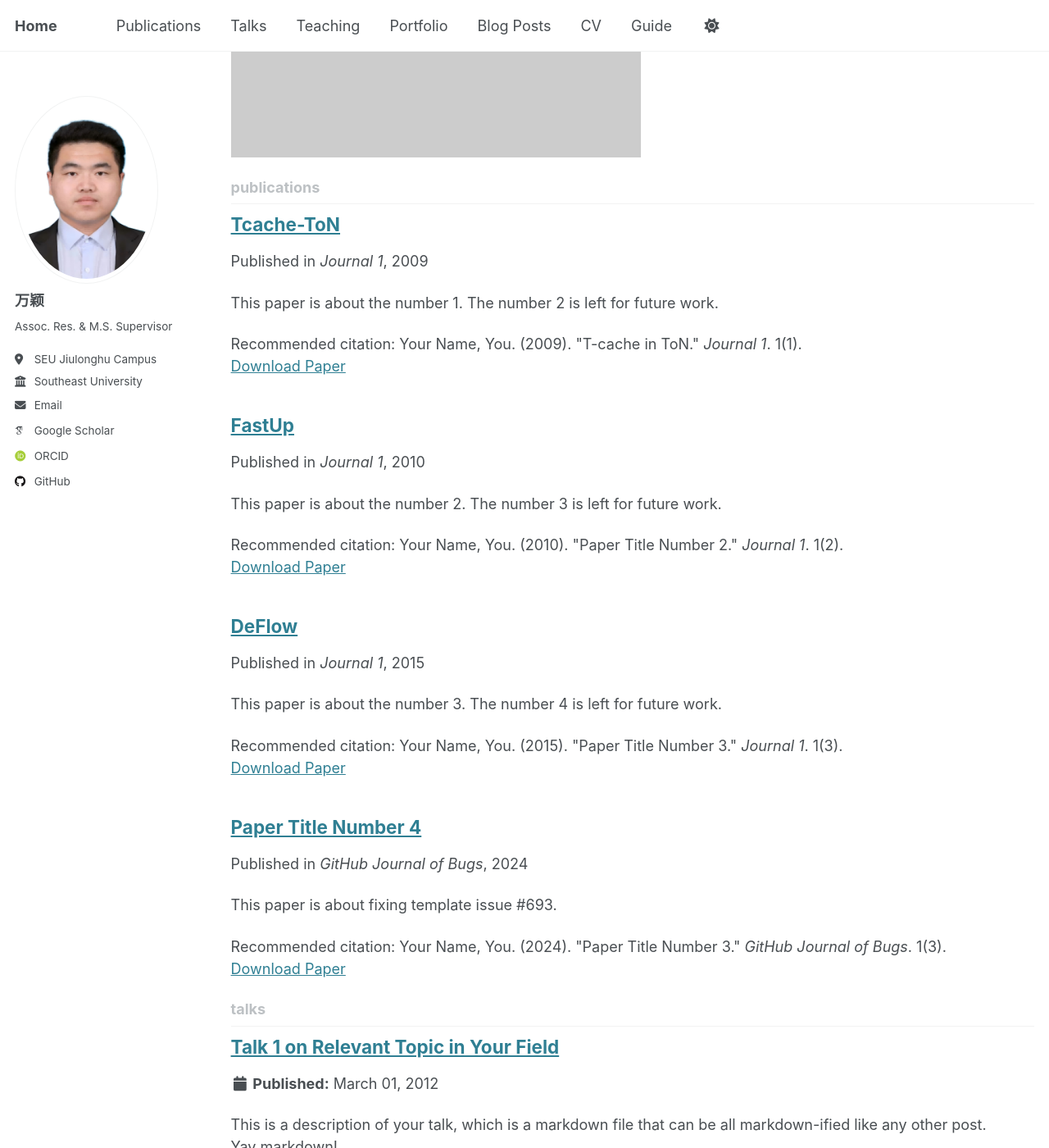
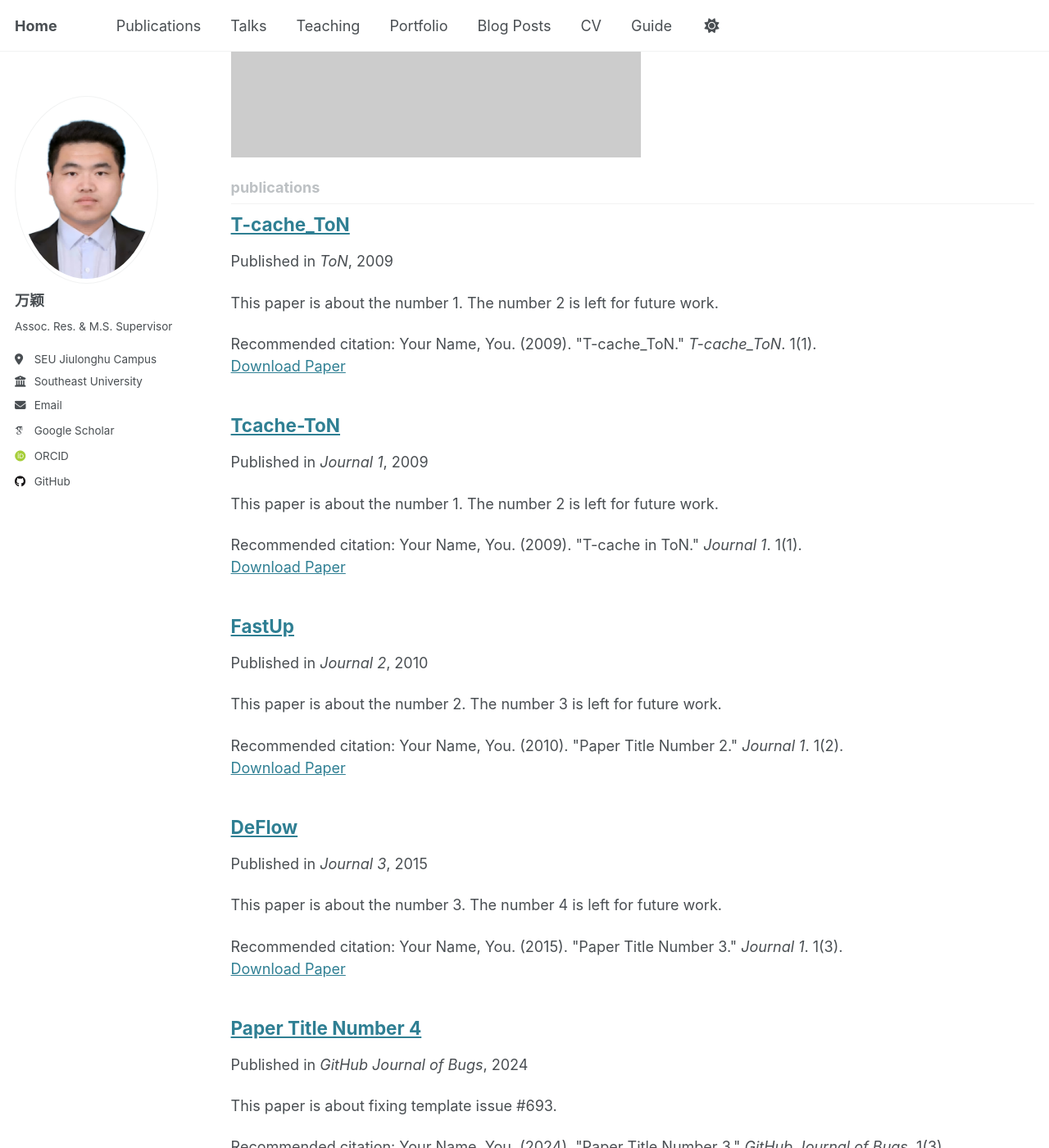
Before and after one commit to wany16/wany16.github.io, a Jekyll site: the page built from _pages/collection-archive.html, in a window 1280 px wide and 1400 px high, scrolled down 893 px. Shown: the whole window at 82% size. Built offline with Jekyll 4.4.1, drawn with Linux system fonts in a browser that asks for light colours; some web fonts are replaced.

Commit message:
add pubs

```diff
--- /dev/null
+++ b/_publications/2009-10-01-T-cache_ToN.md
@@ -0,0 +1,16 @@
+---
+title: "T-cache_ToN"
+collection: publications
+permalink: /publication/2009-10-01-T-cache_ToN
+excerpt: 'This paper is about the number 1. The number 2 is left for future work.'
+date: 2009-10-01
+venue: 'ToN'
+paperurl: 'http://wany16.github.io/files/T-cache_ToN.pdf'
+citation: 'Your Name, You. (2009). &quot;T-cache_ToN.&quot; <i>T-cache_ToN</i>. 1(1).'
+---
+
+<a href='http://wany16.github.io/files/T-cache_ToN.pdf'>Download paper here</a>
+
+This paper is about the number 1. The number 2 is left for future work.
+
+Recommended citation: Your Name, You. (2009). "T-cache_ToN." <i>T-cache_ToN</i>. 1(1).
--- a/_publications/2010-10-01-paper-title-number-2.md
+++ b/_publications/2010-10-01-paper-title-number-2.md
@@ -4,7 +4,7 @@ collection: publications
 permalink: /publication/2010-10-01-paper-title-number-2
 excerpt: 'This paper is about the number 2. The number 3 is left for future work.'
 date: 2010-10-01
-venue: 'Journal 1'
+venue: 'Journal 2'
 paperurl: 'http://academicpages.github.io/files/paper2.pdf'
 citation: 'Your Name, You. (2010). &quot;Paper Title Number 2.&quot; <i>Journal 1</i>. 1(2).'
 ---
--- a/_publications/2015-10-01-paper-title-number-3.md
+++ b/_publications/2015-10-01-paper-title-number-3.md
@@ -4,7 +4,7 @@ collection: publications
 permalink: /publication/2015-10-01-paper-title-number-3
 excerpt: 'This paper is about the number 3. The number 4 is left for future work.'
 date: 2015-10-01
-venue: 'Journal 1'
+venue: 'Journal 3'
 paperurl: 'http://academicpages.github.io/files/paper3.pdf'
 citation: 'Your Name, You. (2015). &quot;Paper Title Number 3.&quot; <i>Journal 1</i>. 1(3).'
 ---
--- a/markdown_generator/publications.py
+++ b/markdown_generator/publications.py
@@ -64,6 +64,7 @@ def html_escape(text):
 # In[5]:
 
 import os
+myCnt= 0
 for row, item in publications.iterrows():
 
     md_filename = str(item.pub_date) + "-" + item.url_slug + ".md"
@@ -106,4 +107,6 @@ for row, item in publications.iterrows():
     # print("Writing file: " + md_filename)
 
     with open("../_publications/" + md_filename, 'w') as f:
+        myCnt += 1
+        print(str(myCnt) + " Writing file: ../_publications/" + md_filename)
         f.write(md)
--- a/markdown_generator/publications.tsv
+++ b/markdown_generator/publications.tsv
@@ -1,4 +1,2 @@
 pub_date	title	venue	excerpt	citation	url_slug	paper_url	slides_url
-2009-10-01	Tcache-ToN	Journal 1	This paper is about the number 1. The number 2 is left for future work.	Your Name, You. (2009). "T-cache in ToN." <i>Journal 1</i>. 1(1).	paper-title-number-1	http://academicpages.github.io/files/paper1.pdf	http://academicpages.github.io/files/slides1.pdf
-2010-10-01	FastUp	Journal 1	This paper is about the number 2. The number 3 is left for future work.	Your Name, You. (2010). "Paper Title Number 2." <i>Journal 1</i>. 1(2).	paper-title-number-2	http://academicpages.github.io/files/paper2.pdf	http://academicpages.github.io/files/slides2.pdf
-2015-10-01	DeFlow	Journal 1	This paper is about the number 3. The number 4 is left for future work.	Your Name, You. (2015). "Paper Title Number 3." <i>Journal 1</i>. 1(3).	paper-title-number-3	http://academicpages.github.io/files/paper3.pdf	http://academicpages.github.io/files/slides3.pdf
+2009-10-01	T-cache_ToN	ToN	This paper is about the number 1. The number 2 is left for future work.	Your Name, You. (2009). "T-cache_ToN." <i>T-cache_ToN</i>. 1(1).	T-cache_ToN	http://wany16.github.io/files/T-cache_ToN.pdf	http://wany16.github.io/files/T-cache_ToN_Ppt.pdf
```
Also changed, not shown: 2 other files.
